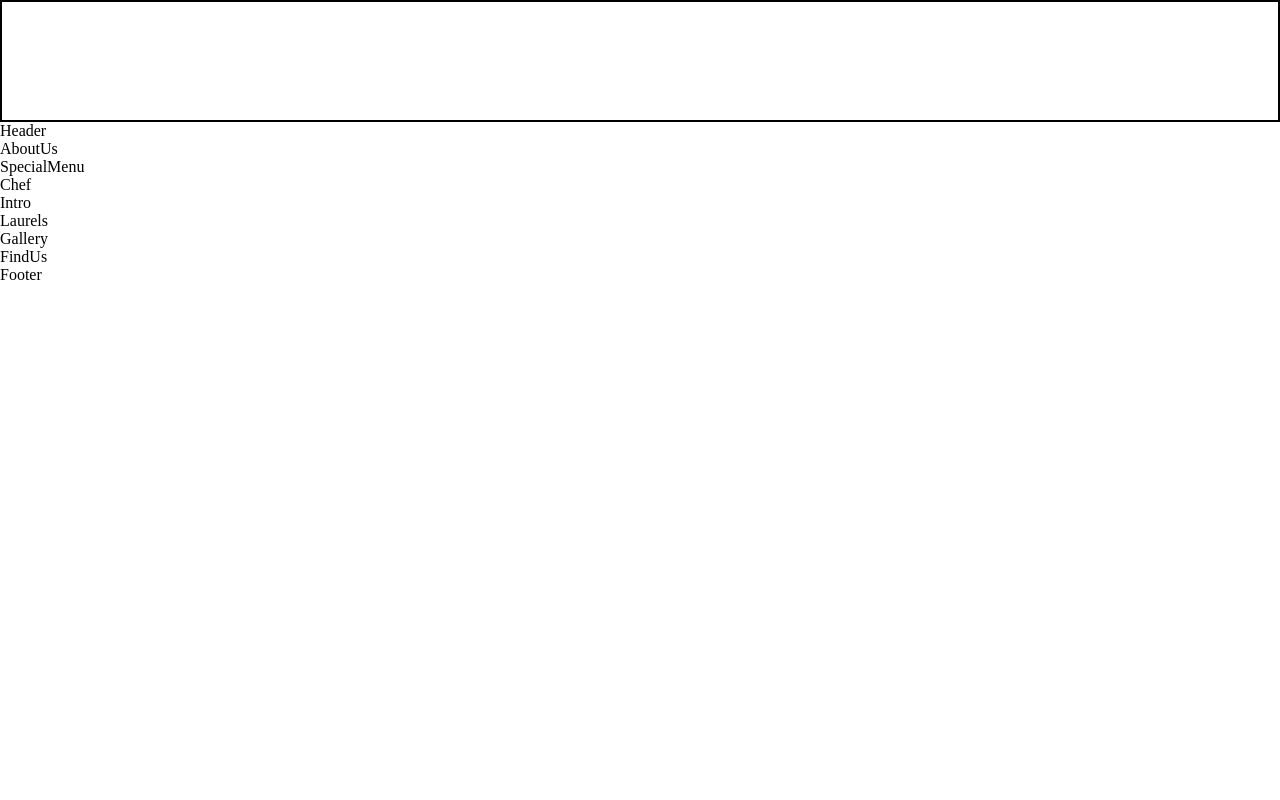
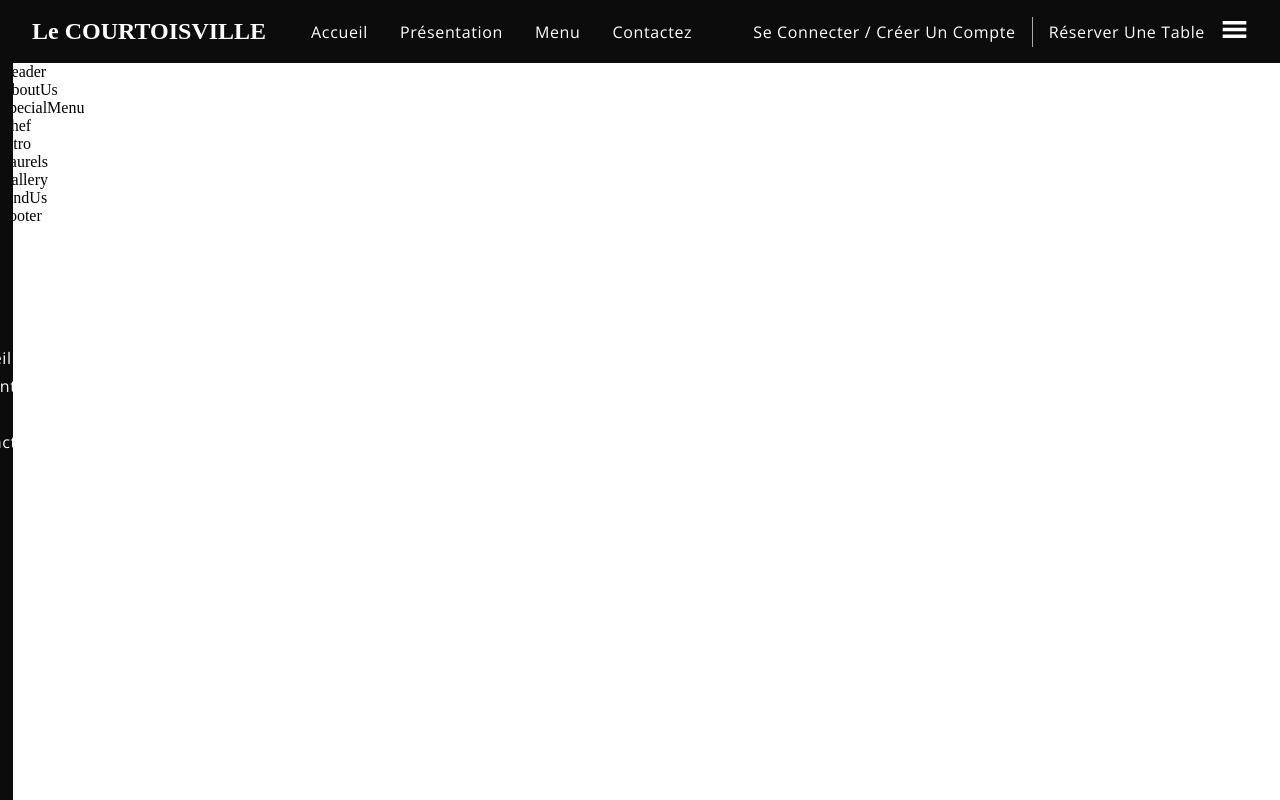
Before and after one commit to Robcabobb/bar-tabac, a React (Create React App) app: page / in a window 1280 px wide. Built offline with nearby package versions, Linux system fonts and the light colour scheme; a web font is replaced by a local one.

Commit message:
working on hamburger menu

```diff
--- a/src/components/Navbar/Navbar.css
+++ b/src/components/Navbar/Navbar.css
@@ -1,5 +1,70 @@
 .app__navbar {
   width: 100%;
   display: flex;
-  border: 2px solid black;
+  justify-content: space-between;
+  align-items: center;
+  background: var(--color-black);
+
+  padding: 1rem 2rem;
 }
+
+.app__navbar-title {
+  color: white;
+
+  display: flex;
+  justify-content: flex-start;
+  text-align: center;
+}
+
+.app__navbar-links {
+  flex: 1;
+  display: flex;
+  justify-content: center;
+  align-items: center;
+  list-style: none;
+}
+
+.app__navbar-links li {
+  margin: 0 1rem;
+  cursor: pointer;
+}
+
+.app__navbar-links li:hover {
+  color: var(--color-grey);
+}
+
+.app__navbar-login {
+  display: flex;
+  justify-content: flex-end;
+  align-items: center;
+}
+
+.app__navbar-login a {
+  margin: 0 1rem;
+  text-decoration: none;
+  transition: .5s ease;
+}
+
+.app__navbar-login a:hover {
+  border-bottom: 1px solid var(--color-golden);
+}
+
+.app__navbar-login div {
+  width: 1px;
+  height: 30px;
+  background: var(--color-grey);
+}
+
+.app__navbar-smallscreen {
+  display: none;
+}
+
+.app__navbar-smallscreen_overlay {
+  position: fixed;
+  top: 0;
+  left: 0;
+  width: 1%;
+  height: 100vh;
+  background: var(--color-black);
+  transition: 0.5s ease;
+}
--- a/src/components/Navbar/Navbar.jsx
+++ b/src/components/Navbar/Navbar.jsx
@@ -1,23 +1,64 @@
-import React from 'react';
-import {GiHamburgerMenu} from 'react-icons/hi'
-import {MdOutlineRestaurantMenu} from 'react-icons/md'
+import React from "react";
+import { GiHamburgerMenu } from "react-icons/gi";
+import { MdOutlineRestaurantMenu } from "react-icons/md";
 
-import images from '../../constants/images'
+import images from "../../constants/images";
 
-import './Navbar.css';
+import "./Navbar.css";
 
 const Navbar = () => (
-  <nav className='app__navbar'>
-    <div className='app__navbar-logo'>
-      <img src={images.gericht} alt="app logo"/>
-    </div>
-    <ul className='app__navbar-links'>
-      <li className='p__opensans'><a href="#home">Accueil</a></li>
-      <li className='p__opensans'><a href="#about">Présentation</a></li>
-      <li className='p__opensans'><a href="#menu">Menu</a></li>
-      <li className='p__opensans'><a href="#contact">Contactez</a></li>
-    </ul>
-  </nav>
+	<nav className="app__navbar">
+		<div className="app__navbar-title">
+			<h1>Le COURTOISVILLE</h1>
+		</div>
+		<ul className="app__navbar-links">
+			<li className="p__opensans">
+				<a href="#home">Accueil</a>
+			</li>
+			<li className="p__opensans">
+				<a href="#about">Présentation</a>
+			</li>
+			<li className="p__opensans">
+				<a href="#menu">Menu</a>
+			</li>
+			<li className="p__opensans">
+				<a href="#contact">Contactez</a>
+			</li>
+		</ul>
+		<div className="app__navbar-login">
+			<a href="#login" className="p__opensans">
+				Se connecter / Créer un compte
+			</a>
+			<div />
+			<a href="/" className="p__opensans">
+				réserver une table
+			</a>
+		</div>
+		<div className="app__nabvar-smallscreen">
+			<GiHamburgerMenu color="#fff" fontSize={27} onClick={() => {}} />
+			<div className="app__navbar-smallscreen_overlay flex__center slide-bottom">
+				<MdOutlineRestaurantMenu
+					fontSize={27}
+					className="overlay__close"
+					onClick={() => {}}
+				/>
+			<ul className="app__navbar-smallscreen-links">
+				<li className="p__opensans">
+					<a href="#home">Accueil</a>
+				</li>
+				<li className="p__opensans">
+					<a href="#about">Présentation</a>
+				</li>
+				<li className="p__opensans">
+					<a href="#menu">Menu</a>
+				</li>
+				<li className="p__opensans">
+					<a href="#contact">Contactez</a>
+				</li>
+			</ul>
+			</div>
+		</div>
+	</nav>
 );
 
 export default Navbar;
```
